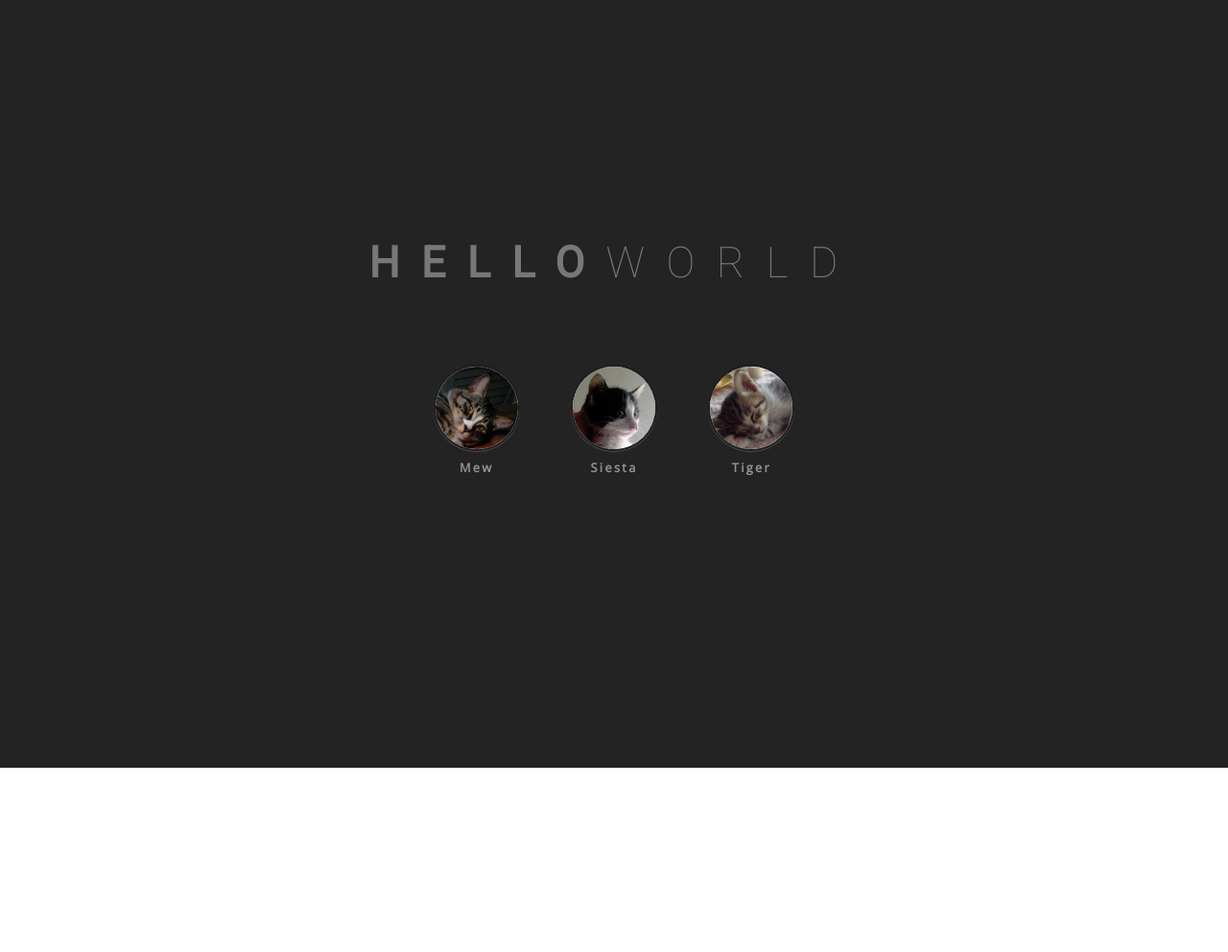
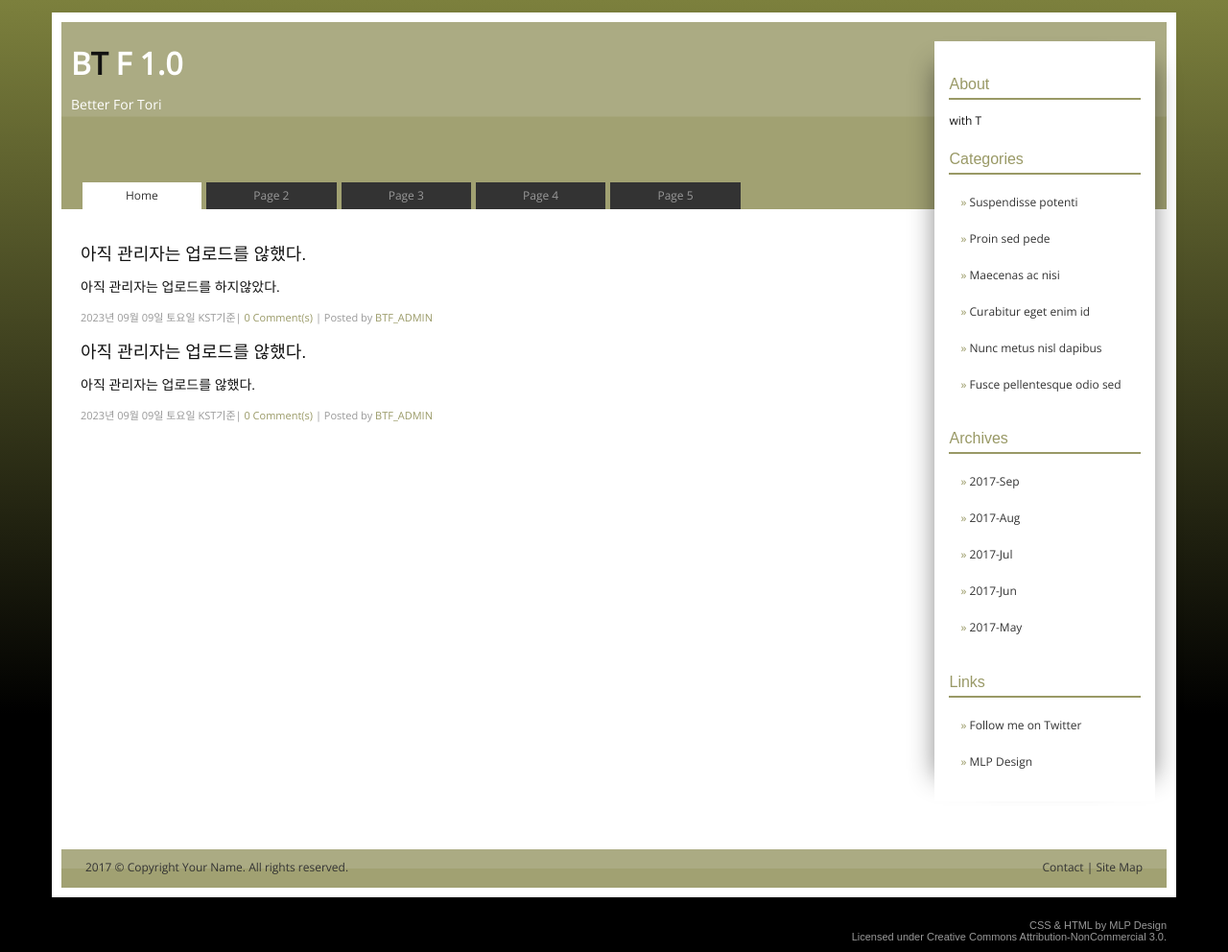
Before and after one commit to better-for-tori/BTF, a plain HTML site: page index.html in a window 1280 px wide. Shown: the whole page at 96% size. Before the commit the page ends 800 px from the top, so only its background shows below. Drawn offline with nearby package versions, Linux system fonts and the light colour scheme.

Commit message:
Add files via upload

```diff
--- a/index.html
+++ b/index.html
@@ -1,46 +1,116 @@
-<!doctype html>
-
-<html>
+<!DOCTYPE html>
+<html lang="ko">
 <head>
 <meta charset="utf-8">
-  <title>HTML Example</title>
-
-  <link rel="stylesheet" href="css/style.css">
-  <link rel="stylesheet" href="css/about.css">
+<meta http-equiv="X-UA-Compatible" content="IE=edge">
+<title>BTF</title>
+<meta name="viewport" content="width=device-width, initial-scale=1">
+<meta name="Description" lang="en" content="open source x/html and css templates">
+<meta name="author" content="mlp design">
+<meta name="robots" content="index, follow">
+<link rel="stylesheet" href="styles.css">
 </head>
 <body>
-  <section class="center">
-    <aside class="sidebar"></aside>
+<!--start wrapper-->
+<div id="wrapper">
 
-    <section class="contents">
-      <!-- page will be include here -->
-      <section id="page" class="page">
-        <section id="about">
-          <section class="frame">
-            <h2><b>HELLO</b>WORLD</h2>
+<!--start body-->
+<div id="body">
 
-            <div class="cat">
-              <div class="picture">
-                <img src="images/mew.png" alt="Mew">
+<!--start header-->
+<div id="banner">
+<h1>B<em>T</em> F</em> 1.0</h1>
+<p>Better For Tori</p>
+<!-- menu -->
+<label for="show-menu" class="responsive">&#9776;</label>
+<input type="checkbox" id="show-menu" role="button">
+<ul id="topnav">
+<li><a class="active">Home</a></li>
+<li><a href="#">Page 2</a></li>
+<li><a href="#">Page 3</a></li>
+<li><a href="#">Page 4</a></li>
+<li><a href="#">Page 5</a></li>
+</ul>
+<!-- end menu -->
 </div>
-              <small>Mew</small>
+<!--end of header-->
+	<!--start sidebar-->
+	<div id="sidebar">
+		<h2>About</h2>
+			</p>with T</p>
+		<h2>Categories</h2>
+		<ul>
+			<li><a href="#">Suspendisse potenti</a></li>
+			<li><a href="#">Proin sed pede</a></li>
+   			<li><a href="#">Maecenas ac nisi</a></li>
+   			<li><a href="#">Curabitur eget enim id</a></li>
+   			<li><a href="#">Nunc metus nisl dapibus</a></li>
+   			<li><a href="#">Fusce pellentesque odio sed</a></li>
+		</ul>
+		<h2>Archives</h2>
+		<ul>
+			<li><a href="#">2017-Sep</a></li>
+			<li><a href="#">2017-Aug</a></li>
+			<li><a href="#">2017-Jul</a></li>
+			<li><a href="#">2017-Jun</a></li>
+			<li><a href="#">2017-May</a></li>
+
+		</ul>
+		<h2>Links</h2>
+		<ul>
+			<li><a href="http://twitter.com/mlpdesign">Follow me on Twitter</a></li>
+			<li><a href="http://www.mlpdesign.net">MLP Design</a></li>
+		</ul>
 	</div>
-            <div class="cat">
-              <div class="picture">
-                <img src="images/siesta.png" alt="Siesta">
+	<div class="clear"></div>
+	<!--end of sidebar-->
+
+	<!--start containter-->
+	<div id="container">
+
+		<!--start content-->
+		<div id="content">
+			<!--post item-->
+			<div class="item">
+				<h1>아직 관리자는 업로드를 않했다.</h1>
+				</p>아직 관리자는 업로드를 하지않았다.</p>
+				</ul>
+				<span>2023년 09월 09일 토요일 KST기준| <a href="#">0 Comment(s)</a> | Posted by <a href="#">BTF_ADMIN</a></span>
 			</div>
-              <small>Siesta</small>
+			<!--another post item-->
+			<div class="item">
+				<h1>아직 관리자는 업로드를 않했다.</h1>
+				<p>아직 관리자는 업로드를 않했다.</p>
+				<span>2023년 09월 09일 토요일 KST기준| <a href="#">0 Comment(s)</a> | Posted by <a href="#">BTF_ADMIN</a></span>
 			</div>
-            <div class="cat">
-              <div class="picture">
-                <img src="images/tiger.png" alt="Tiger">
+			<!--end of another post item-->
 		</div>
-              <small>Tiger</small>
+		<!--end of content-->
+
 	</div>
-          </section>
-        </section>
-      </section>
-    </section>
-  </section>
+	<!--end of container-->
+
+</div>
+<!--end of body-->
+
+	<!--start footer-->
+	<div id="footer">
+		<span class="left">2017 &copy; Copyright <a href="#">Your Name</a>. All rights reserved.</span>
+		<span class="right"><a href="#">Contact</a> | <a href="#">Site Map</a></span>
+		<p class="show-footer">2017 &copy; Copyright <a href="#">Your Name</a>. All rights reserved.<br /><a href="#">Contact</a> | <a href="#">Site Map</a></p>
+	</div>
+	<!--end of footer-->
+
+</div>
+<!--end of wrapper-->
+
+	<!--start credits-->
+	<!--//Under CC-NC 3.0, this portion must be left intact and must not be hidden.//-->
+	<div id="credits">
+	<span><a href="http://www.mlpdesign.net" title="CSS &amp; HTML by MLP Design.net">CSS &amp; HTML</a> by MLP Design<br />Licensed under <a rel="license" href="http://creativecommons.org/licenses/by-nc/3.0/">Creative Commons Attribution-NonCommercial 3.0</a>.</span>
+	</div>
+	<!--end of credits-->
+
 </body>
+
 </html>
--- /dev/null
+++ b/styles.css
@@ -0,0 +1,358 @@
+/*
+Template Name: mlpdesign07.1 Khaki
+Version: Pure CSS version
+Author:webmasterneo, MLP Design
+Author URI: http://www.mlpdesign.net/
+*/
+
+/* Global Settings */
+@import url(https://fonts.googleapis.com/css?family=Open+Sans);
+body {
+background: #000;
+background: -moz-linear-gradient(top, #7c803d 0%, #000000 75%, #000000 100%);
+background: -webkit-gradient(left top, left bottom, color-stop(0%, #7c803d), color-stop(75%, #000000), color-stop(100%, #000000));
+background: -webkit-linear-gradient(top, #7c803d 0%, #000000 75%, #000000 100%);
+background: -o-linear-gradient(top, #7c803d 0%, #000000 75%, #000000 100%);
+background: -ms-linear-gradient(top, #7c803d 0%, #000000 75%, #000000 100%);
+background: linear-gradient(to bottom, #7c803d 0%, #000000 75%, #000000 100%);
+filter: progid:DXImageTransform.Microsoft.gradient( startColorstr='#7c803d', endColorstr='#000000', GradientType=0 );
+	color: #111;
+	margin: 0;
+	font-family: 'Open Sans', sans-serif;
+	font-size: 14px;
+	line-height: 18px;
+	min-width: 600px;
+}
+h1 {
+	font-size: 20px;
+	line-height: 24px;
+}
+h2 {
+	font-size: 18px;
+	line-height: 22px;
+}
+h3 {
+	font-size: 16px;
+	line-height: 20px;
+}
+a {
+	background-color: inherit;
+	color: #996;
+	text-decoration: none;
+}
+a:hover {
+	text-decoration: underline;
+}
+blockquote {
+	background-color: inherit;
+	color: #999;
+	font: italic 15px "Times New Roman", serif;
+	border-left: 5px solid #996;
+	padding: 2px 15px;
+}
+
+/* Wrapper Settings */
+#wrapper {
+	background: #fff;
+	border: none;
+	padding: 10px;
+	margin: 1% auto;
+	width: 90%;
+}
+
+#body {
+	margin: 0;
+}
+
+#container {
+	padding: 0;
+	margin: 0;
+	}
+
+/* Other Settings*/
+
+#banner {
+	position: relative;
+	padding: 10px;
+	height: 175px;
+	border: 0px;
+	color: #fff;
+	background: #abab83;
+	background: -moz-linear-gradient(top, #abab83 0%, #abab83 0%, #abab83 50%, #a1a172 51%, #a1a172 100%);
+	background: -webkit-gradient(left top, left bottom, color-stop(0%, #abab83), color-stop(0%, #abab83), color-stop(50%, #abab83), color-stop(51%, #a1a172), color-stop(100%, #a1a172));
+	background: -webkit-linear-gradient(top, #abab83 0%, #abab83 0%, #abab83 50%, #a1a172 51%, #a1a172 100%);
+	background: -o-linear-gradient(top, #abab83 0%, #abab83 0%, #abab83 50%, #a1a172 51%, #a1a172 100%);
+	background: -ms-linear-gradient(top, #abab83 0%, #abab83 0%, #abab83 50%, #a1a172 51%, #a1a172 100%);
+	background: linear-gradient(to bottom, #abab83 0%, #abab83 0%, #abab83 50%, #a1a172 51%, #a1a172 100%);
+	filter: progid:DXImageTransform.Microsoft.gradient( startColorstr='#abab83', endColorstr='#a1a172', GradientType=0 );
+}
+
+#banner h1 {
+	font-size: 32px;
+}
+
+#banner h1 em {
+	font-style: normal;
+	text-decoration: none;
+	color: #111;
+}
+
+#show-menu {
+	display: none;
+}
+.responsive {
+	background-color: inherit;
+	color: #fff;
+	text-align: left;
+	font-weight: normal;
+	font-size: 1.5em;
+	padding: 0;
+	position: absolute;
+	top: 80%;
+	display: none;
+}
+
+ul#topnav {
+	list-style-type: none;
+	margin: 0 0 0 1%;
+	display: table;
+	padding: 0;
+	overflow: hidden;
+	width: 60%;
+	position: absolute;
+	bottom: 0;
+}
+
+ul#topnav li {
+	display: table-cell;
+	text-align: center;
+}
+
+ul#topnav li a {
+	background: #333;
+	color: #999;
+	border: none;
+	display: block;
+	margin-right: 5px;
+	padding: 5px 0px;
+	text-decoration: none;
+	font-size: 12px;
+}
+
+ul#topnav li a.active,
+ul#topnav li a.active:hover {
+	background: #fff;
+	color: #333;
+}
+
+ul#topnav li a:hover {
+	background: #cc9;
+	color: #111;
+}
+
+#sidebar {
+	background: #fff;
+	float: right;
+	width: 200px;
+	margin: -175px 1% 50px auto;
+	padding: 15px;
+	font-size: 12px;
+	-webkit-box-shadow: 25px 0px 25px -25px rgba(0, 0, 0, 0.45),
+		-25px 0px 25px -25px rgba(0, 0, 0, 0.45);
+	-moz-box-shadow: 25px 0px 25px -25px rgba(0, 0, 0, 0.45),
+		-25px 0px 25px -25px rgba(0, 0, 0, 0.45);
+	box-shadow: 25px 0px 25px -25px rgba(0, 0, 0, 0.45),
+		-25px 0px 25px -25px rgba(0, 0, 0, 0.45);
+	position: relative;
+}
+
+#sidebar h2 {
+	background-color: inherit;
+	color: #996;
+	font: normal 16px Arial, sans-serif;
+	border-bottom: 2px solid #996;
+	padding: 8px 0 5px 0;
+}
+
+#sidebar ul {
+	list-style: none;
+	padding: 2px;
+	margin: 0;
+}
+
+#sidebar ul li {
+	list-style-position: inside;
+	padding: 0 0 10px 20px;
+	text-indent: -1em;
+}
+
+#sidebar ul li a {
+	background-color: inherit;
+	color: #333;
+	text-decoration: none;
+	padding: 5px 2px;
+	display: block;
+}
+
+#sidebar ul li a:hover {
+	background-color: #cc9;
+	color: #fff;
+}
+
+#sidebar ul li a:before {
+	content: "\00BB  ";
+	color: #996;
+}
+
+#content {
+	text-align: left;
+	padding: 20px;
+	margin-right: 245px;
+}
+
+#content h1 {
+	font: normal 18px Arial, sans-serif;
+	padding: 0;
+}
+
+#content ul {
+	list-style: none;
+}
+
+#content ul li {
+	padding: 2px 0 2px 10px;
+	margin: 0;
+}
+
+#content ul li:before {
+	content: "\00BB  ";
+	color: #996;
+}
+
+#content .item {
+	line-height: 1.25em;
+	margin: 0;
+}
+
+#content .item p {
+	text-align: justify;
+}
+
+#content .item span {
+	background-color: inherit;
+	color: #999;
+	font-size: 11px;
+}
+
+#footer {
+	padding: 10px;
+	height: 20px;
+	border: 0px;
+	color: #333;
+	font-size: 12px;
+	background: #abab83;
+	background: -moz-linear-gradient(top, #abab83 0%, #abab83 0%, #abab83 50%, #a1a172 51%, #a1a172 100%);
+	background: -webkit-gradient(left top, left bottom, color-stop(0%, #abab83), color-stop(0%, #abab83), color-stop(50%, #abab83), color-stop(51%, #a1a172), color-stop(100%, #a1a172));
+	background: -webkit-linear-gradient(top, #abab83 0%, #abab83 0%, #abab83 50%, #a1a172 51%, #a1a172 100%);
+	background: -o-linear-gradient(top, #abab83 0%, #abab83 0%, #abab83 50%, #a1a172 51%, #a1a172 100%);
+	background: -ms-linear-gradient(top, #abab83 0%, #abab83 0%, #abab83 50%, #a1a172 51%, #a1a172 100%);
+	background: linear-gradient(to bottom, #abab83 0%, #abab83 0%, #abab83 50%, #a1a172 51%, #a1a172 100%);
+	filter: progid:DXImageTransform.Microsoft.gradient( startColorstr='#abab83', endColorstr='#a1a172', GradientType=0 );
+	clear: both;
+}
+
+#footer a {
+	background-color: inherit;
+	color: #333;
+}
+
+#footer a:hover {
+	background-color: inherit;
+	color: #fff;
+	text-decoration: none;
+}
+
+#footer span.left {
+	text-align: left;
+	padding-left: 15px;
+	float: left;
+}
+
+#footer span.right {
+	text-align: right;
+	padding-right: 15px;
+	float: right;
+}
+
+#footer p.show-footer {
+	margin: 0;
+	display: none;
+}
+
+#credits {
+	width: 90%;
+	background-color: inherit;
+	color: #999;
+	position: relative;
+	bottom: 0;
+	padding: 10px 0;
+	font: normal 11px Arial, sans-serif;
+	text-align: right;
+	margin: 0 auto;
+}
+
+#credits a {
+	background-color: inherit;
+	color: #999;
+	text-decoration: none;
+}
+
+#credits a:hover {
+	background-color: inherit;
+	color: #fff;
+	text-decoration: none;
+}
+
+/* Begin responsive styles */
+@media screen and (max-width : 700px){
+
+body { font-size:12px; }
+blockquote {
+	font-size: 13px;
+	border-left-width: 3px;
+	padding: 1px 5px 1px 10px;
+	margin: 0;
+}
+/* banner */
+/*#banner { height:170px;}*/
+#banner h1 {font-size:28px;}
+#banner p {width:60%;}
+
+/* menu */
+ul#topnav {display:none;}
+.responsive { display:block;}
+#show-menu:checked ~ ul#topnav {display: block; position: absolute; top:100%; width:50%; margin:0 0 0 -8%; overflow:visible;}
+ul#topnav li { display: block; text-align:left; margin:0 0 1px 15%;}
+ul#topnav li a { padding-left:20px; border-radius: 0px; -moz-border-radius: 0px; -webkit-border-radius: 0px; font-size:10px;}
+/*ul#topnav li a:hover { background: rgba(255,0,85,1); color:rgba(255,255,255,255);}*/
+ul#topnav li a.active, ul#topnav li a.active:hover {    background: #eee;  color: #000;}
+
+
+/* sidebar */
+#sidebar { width: 28%; padding:5px; font-size:10px; line-height:1.25em; }
+#sidebar h2 { font-size:12px; }
+
+/* content */
+#content { margin-right: 33%;}
+#content h1 { font-size:14px; font-weight:bold;}
+#content .item span { font-size:10px;}
+#content ul {margin-left:0; padding-left:0;}
+#content ul li {margin-left:0; padding-left:0;}
+
+
+/* footer */
+#footer { font-size:10px; text-align: center; padding-bottom:20px;}
+#footer span {display:none;}
+#footer p.show-footer {display: block; }
+#credits { font-size:80%; text-align:center;}
+}
```
Lines whose indentation alone changed are shown as unchanged.
